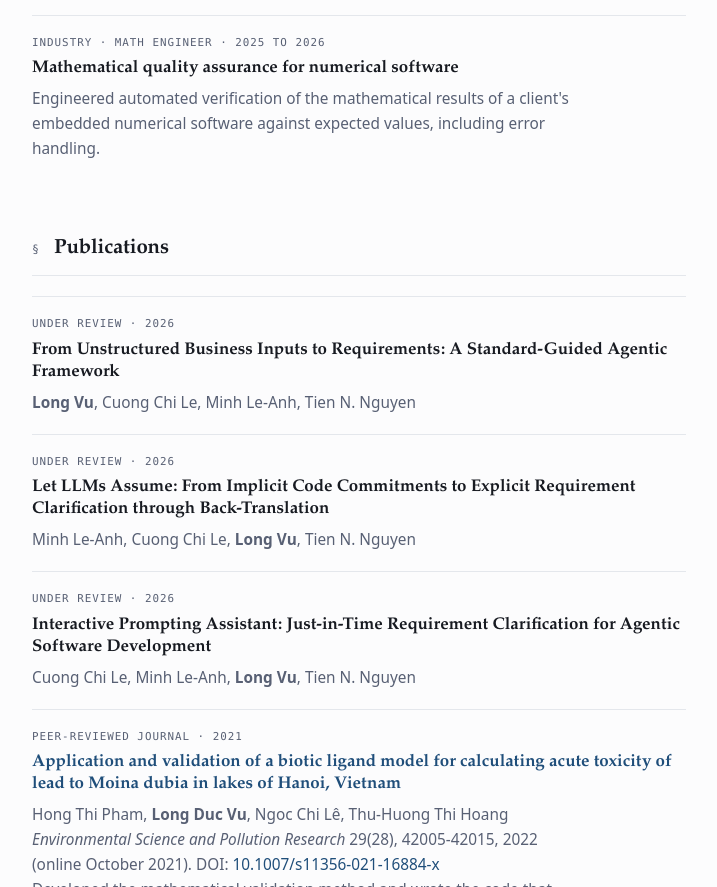
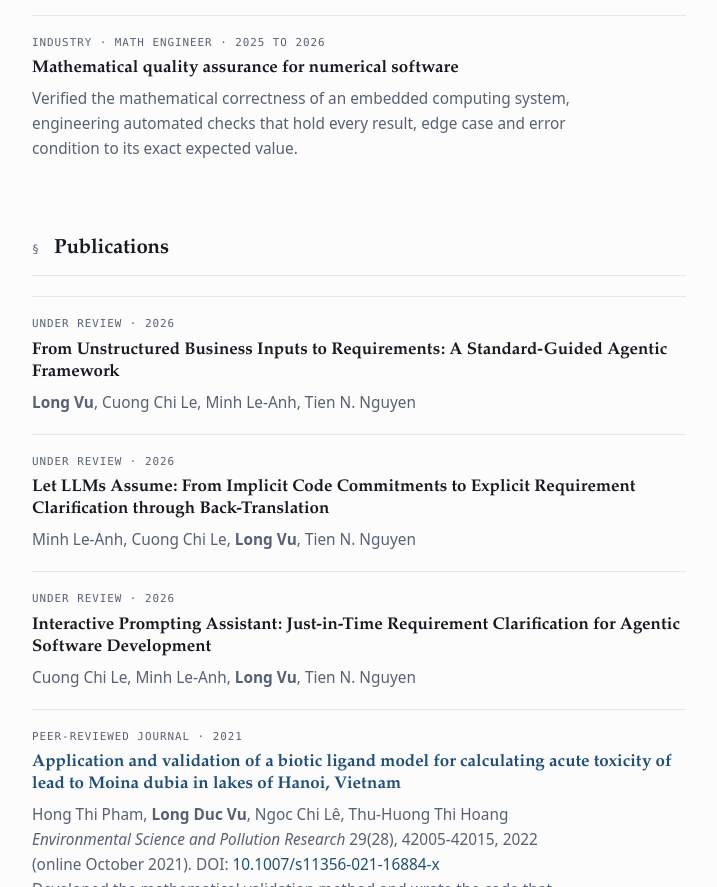
Before and after one commit to duclongvu99/duclongvu99.github.io, a plain HTML site: page index.html in a window 1280 px wide. Shown: the part 2557-3444 px from the top of the page, without its empty margins (452-1169 px from the left). Drawn offline with Linux system fonts and the light colour scheme.

Commit message:
Math Engineer item: sharper description

```diff
--- a/index.html
+++ b/index.html
@@ -256,7 +256,7 @@
         <div class="item">
           <span class="kicker">Industry · Math Engineer · 2025 to 2026</span>
           <h3>Mathematical quality assurance for numerical software</h3>
-          <p>Engineered automated verification of the mathematical results of a client's embedded numerical software against expected values, including error handling.</p>
+          <p>Verified the mathematical correctness of an embedded computing system, engineering automated checks that hold every result, edge case and error condition to its exact expected value.</p>
         </div>
       </section>
 
```
